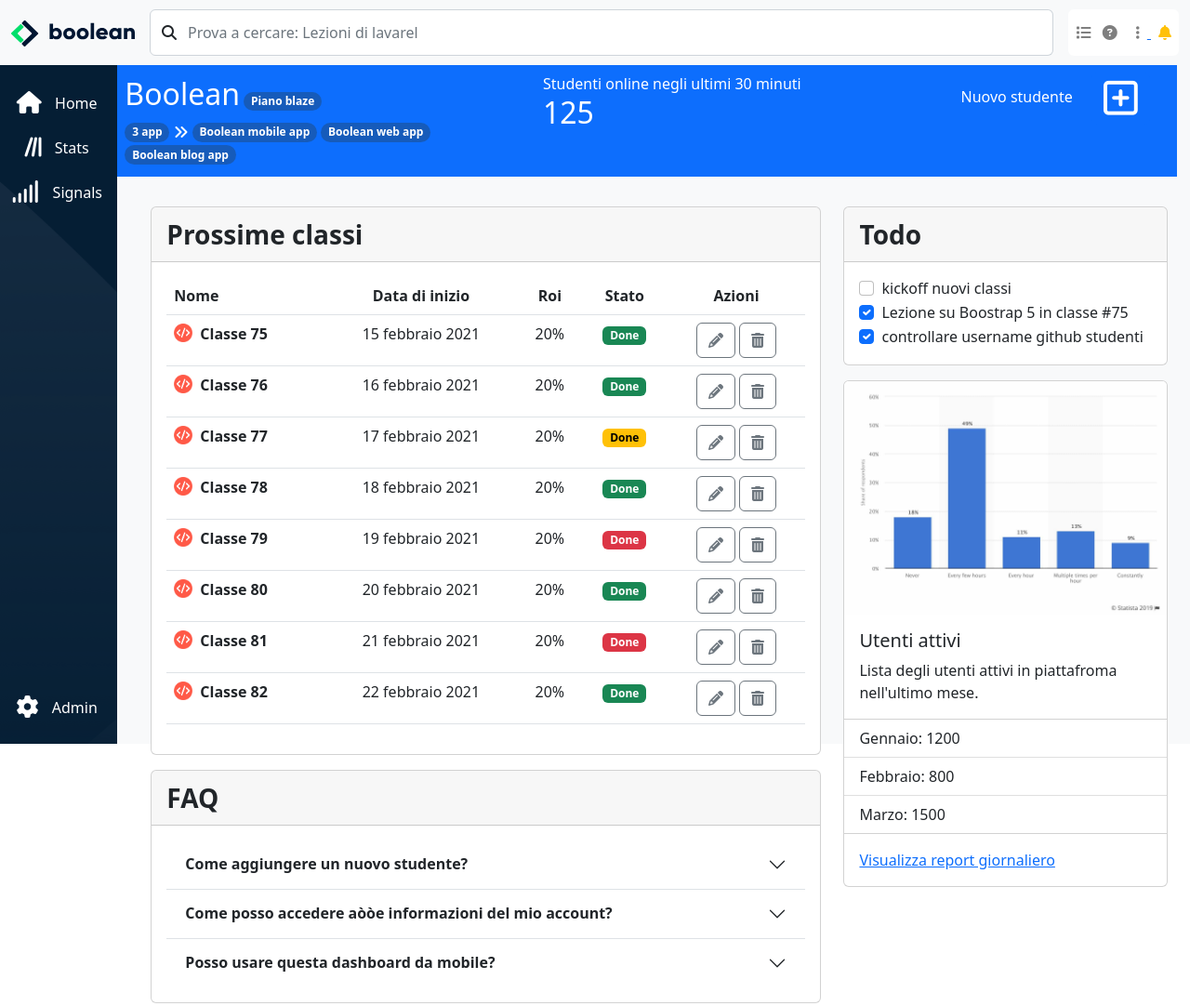
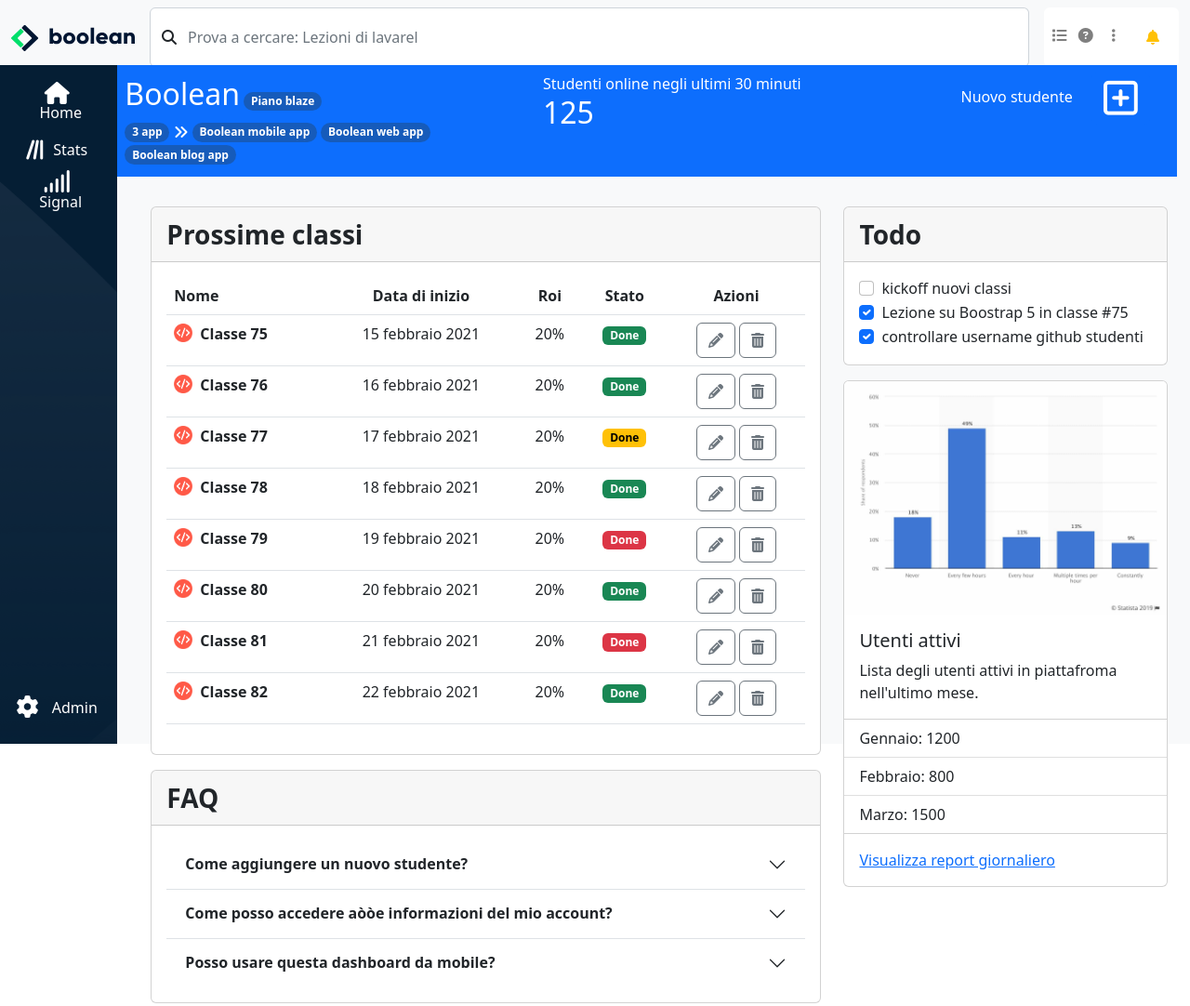
Before and after one commit to MonicaIzzo/html-css-bootstrap-dashboard, a plain HTML site: page index.html in a window 1280 px wide. Shown: the whole page at 93% size. Drawn offline with nearby package versions, Linux system fonts and the light colour scheme.

Commit message:
add hover SITERBAR

```diff
--- a/css/style.css
+++ b/css/style.css
@@ -106,6 +106,16 @@ main {
     height: 28px;
 }
 
+.my-btn-sterbar {
+    border-radius: 0;
+}
+
+.my-btn-sterbar:hover {
+    background-color: rgba(255, 255, 255, 0.3);
+    color: #051e34;
+    border-radius: 0;
+}
+
 /* MAIN LEFT */
 .main-right {
     width: calc(100vw - 40px);
@@ -150,7 +160,7 @@ main {
     margin-top: 260px;
 }
 
-
+# With npm npm i @popperjs/core # With Yarn yarn add @popperjs/core
 
 /* PROSSIME CLASSI */
 
--- a/index.html
+++ b/index.html
@@ -45,9 +45,14 @@
             <div class="nav-icon text-black-50 bg-white rounded-2">
                 <i class="fa-solid fa-list d-none d-lg-inline-block ms-2 m3-2 "></i>
                 <i class="fa-solid fa-circle-question d-none d-lg-inline-block ms-2 me-2"></i>
-                <i class="fa-solid fa-ellipsis-vertical d-none d-lg-inline-block ms-2 me-2"><a href="#">
+                <i class="fa-solid fa-ellipsis-vertical d-none d-lg-inline-block ms-2 me-2">
                 </i>
-                <i class="fa-solid fa-bell d-inline-block text-warning ms-2 me-2"></i></a>
+                <button type="button" class="btn" data-bs-toggle="popover" data-bs-title="Popover title"
+                    data-bs-content="And here's some amazing content. It's very engaging. Right?"><i class="fa-solid fa-bell d-inline-block text-warning ms-2 me-2"></i></button>
+
+
+
+
             </div>
         </div>
     </nav>
@@ -62,16 +67,29 @@
 <!--  top icon -->
             <div class="ms-2">
                 <div>
-                    <i class="fa-solid fa-house pt-1 pb-1 mt-2 mb-2"></i>
-                    <span class="sitebar-txt d-none d-lg-inline-block ms-2">Home</span>
+                    <button type="button" class="btn btn-link text-decoration-none my-btn-sterbar"
+                        style="--bs-btn-padding-y: .25rem; --bs-btn-padding-x: .5rem; --bs-btn-font-size: .75rem;">
+                        <i class="fa-solid fa-house fa-2xl text-white"></i>
+                        <span class="sitebar-txt d-none d-lg-inline-block ms-2 text-white">Home</span>
+                    </button>
+
+
+
                 </div>
                 <div>
-                    <i class="fa-solid fa-lines-leaning pt-1 pb-1 mt-2 mb-2"></i>
-                    <span class="sitebar-txt d-none d-lg-inline-block ms-2">Stats</span>
+
+                    <button type="button" class="btn btn-link text-decoration-none my-btn-sterbar"
+                        style="--bs-btn-padding-y: .25rem; --bs-btn-padding-x: .5rem; --bs-btn-font-size: .75rem;">
+                        <i class="fa-solid fa-lines-leaning fa-2xl text-white"></i>
+                        <span class="sitebar-txt d-none d-lg-inline-block ms-2 text-white">Stats</span>
+                    </button>
                 </div>
                 <div>
-                    <i class="fa-solid fa-signal pt-1 pb-1 mt-2 mb-2"></i>
-                    <span class="sitebar-txt d-none d-lg-inline-block ms-2">Signals</span>
+                    <button type="button" class="btn btn-link text-decoration-none my-btn-sterbar"
+                        style="--bs-btn-padding-y: .25rem; --bs-btn-padding-x: .5rem; --bs-btn-font-size: .75rem;">
+                        <i class="fa-solid fa-signal fa-2xl text-white"></i>
+                        <span class="sitebar-txt d-none d-lg-inline-block ms-2 text-white">Signal</span>
+                    </button>
                 </div>
 
             </div>
@@ -418,9 +436,9 @@
 
 
 
-
-
-<!-- script kavascript -->
+<!-- script popper -->
+<script src="https://unpkg.com/@popperjs/core@2"></script>
+<!-- script javascript -->
 <script src="https://cdn.jsdelivr.net/npm/bootstrap@5.2.3/dist/js/bootstrap.bundle.min.js"
     integrity="sha384-kenU1KFdBIe4zVF0s0G1M5b4hcpxyD9F7jL+jjXkk+Q2h455rYXK/7HAuoJl+0I4"
     crossorigin="anonymous"></script>
```
